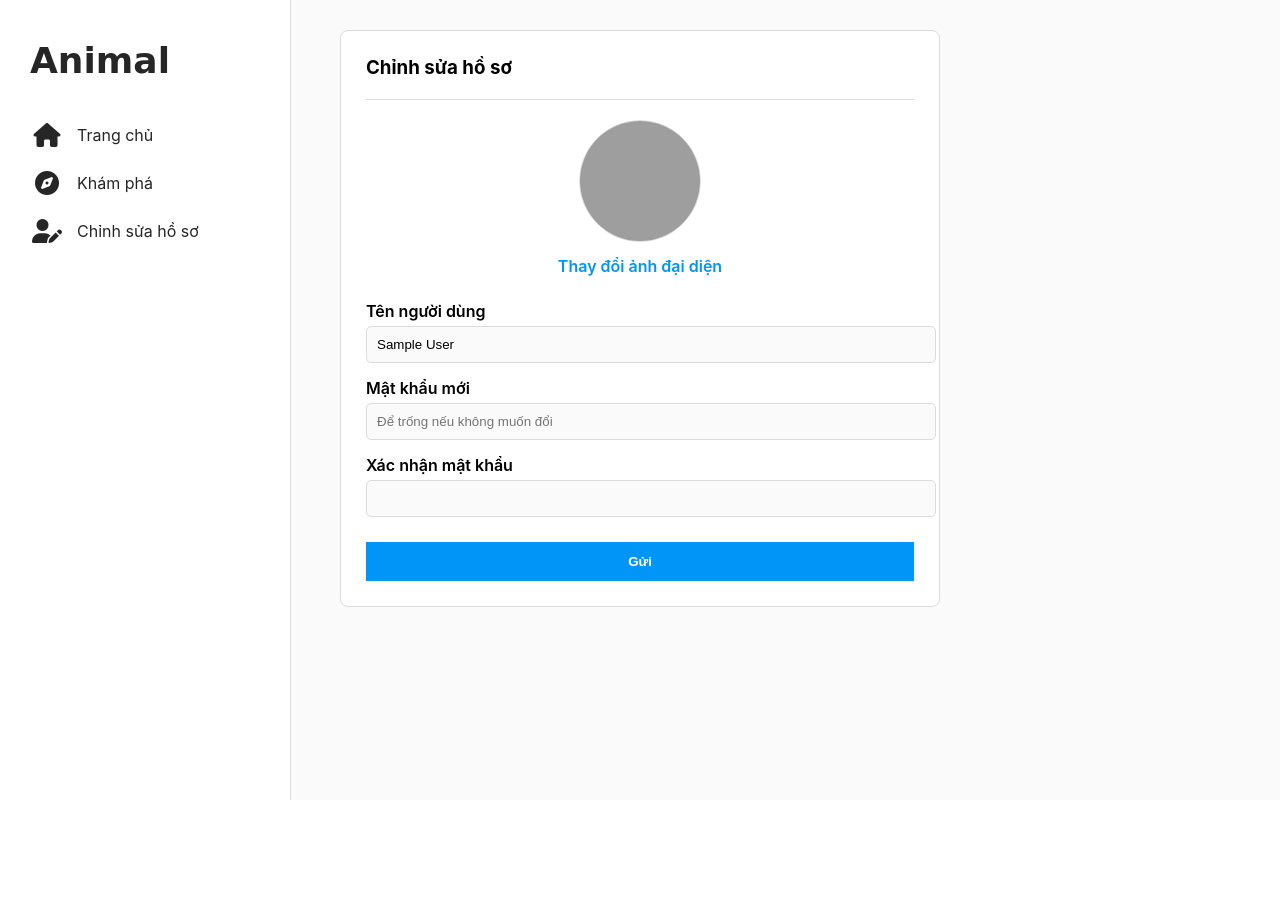
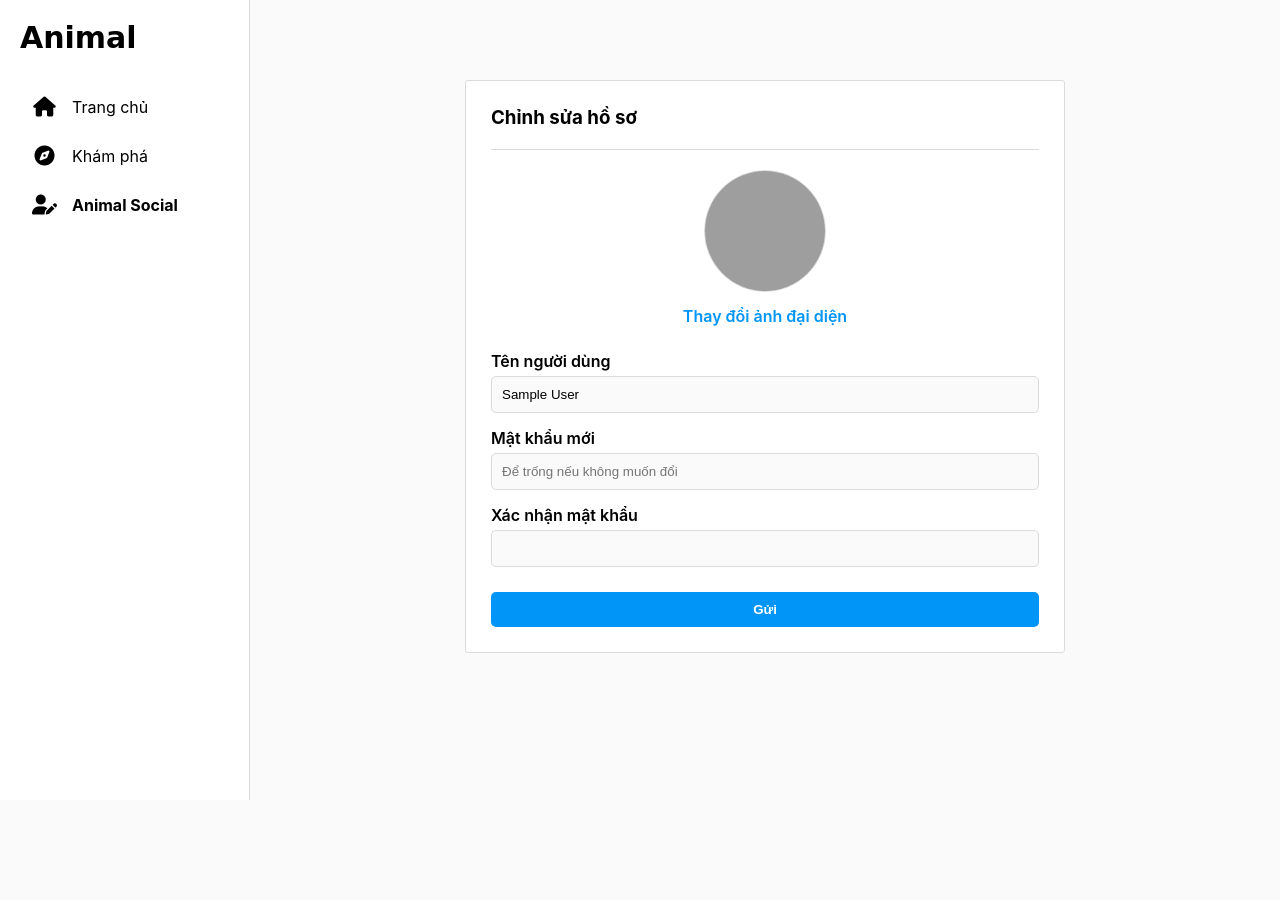
Before and after one commit to minhnhan1404/ANIMAL, a Laravel app: page /profile/edit in a window 1280 px wide. Before the commit the page ends 800 px from the top, so only its background shows below. Run offline with Laravel 12, Linux system fonts and the light colour scheme; the visitor is signed in with stand-in values (Sample User, id 1); grey boxes are pictures that could not be loaded.

Commit message:
Hoàn thiện chức năng quản lý người dùng cho Admin và sửa lỗi Route

```diff
--- /dev/null
+++ b/public/css/profile.css
@@ -0,0 +1,116 @@
+
+body {
+    margin: 0;
+    display: flex;
+    background-color: #fafafa;
+    font-family: -apple-system, BlinkMacSystemFont, "Segoe UI", Roboto, Helvetica, Arial, sans-serif;
+}
+
+/* Sidebar Styling */
+.sidebar {
+    width: 250px;
+    height: 100vh;
+    border-right: 1px solid #dbdbdb;
+    padding: 20px;
+    position: fixed;
+    left: 0;
+    top: 0;
+    background-color: #fff;
+    box-sizing: border-box;
+}
+
+.sidebar .logo {
+    font-size: 30px;
+    font-weight: bold;
+    margin-bottom: 30px;
+    display: block;
+    text-decoration: none;
+    color: black;
+    font-family: 'Comic Sans MS', cursive;
+}
+
+.menu-item {
+    display: flex;
+    align-items: center;
+    padding: 12px;
+    text-decoration: none;
+    color: black;
+    font-size: 16px;
+    border-radius: 8px;
+    margin-bottom: 5px;
+    transition: background 0.3s;
+}
+
+.menu-item:hover {
+    background-color: #f2f2f2;
+}
+
+.menu-item i {
+    margin-right: 15px;
+    font-size: 20px;
+    width: 25px;
+    text-align: center;
+}
+
+.menu-item.active {
+    font-weight: bold;
+}
+
+/* Main Content Area */
+.main-content {
+    margin-left: 250px;
+    flex: 1;
+    display: flex;
+    justify-content: center;
+    align-items: flex-start;
+    padding: 50px 20px;
+    min-height: 100vh;
+}
+
+.instagram-container {
+    width: 100%;
+    max-width: 600px;
+}
+
+.post-card {
+    padding: 25px;
+    background: white;
+    border: 1px solid #dbdbdb;
+    border-radius: 3px;
+}
+
+/* Form Elements */
+.form-group {
+    margin-bottom: 15px;
+}
+
+.form-group label {
+    font-weight: 600;
+    display: block;
+    margin-bottom: 5px;
+}
+
+.form-input {
+    width: 100%;
+    padding: 10px;
+    border: 1px solid #dbdbdb;
+    border-radius: 5px;
+    background: #fafafa;
+    box-sizing: border-box;
+}
+
+.submit-btn {
+    width: 100%;
+    padding: 10px;
+    background: #0095f6;
+    color: white;
+    border: none;
+    border-radius: 5px;
+    font-weight: bold;
+    cursor: pointer;
+    margin-top: 10px;
+}
+
+.submit-btn:hover {
+    background: #1877f2;
+}
--- a/resources/views/admin/edit_animal.blade.php
+++ b/resources/views/admin/edit_animal.blade.php
@@ -5,7 +5,7 @@
     <meta name="viewport" content="width=device-width, initial-scale=1.0">
     <title>Chỉnh sửa loài vật - Animalia</title>
     <link rel="stylesheet" href="{{ asset('css/admin-style.css') }}">
-    <link rel="stylesheet" href="{{ asset('css/admin-form.css') }}">
+    <link rel="stylesheet" href="{{ asset('css/form.css') }}">
     <link rel="stylesheet" href="https://cdnjs.cloudflare.com/ajax/libs/font-awesome/6.4.0/css/all.min.css">
 </head>
 <body>
--- a/resources/views/admin/post.blade.php
+++ b/resources/views/admin/post.blade.php
@@ -7,7 +7,7 @@
 
     {{-- Nhúng CSS chuẩn của Dashboard để giữ Sidebar luôn đẹp --}}
     <link rel="stylesheet" href="{{ asset('css/admin-style.css') }}">
-    <link rel="stylesheet" href="{{ asset('css/admin-post.css') }}">
+    <link rel="stylesheet" href="{{ asset('css/post.css') }}">
     <link rel="stylesheet" href="https://cdnjs.cloudflare.com/ajax/libs/font-awesome/6.4.0/css/all.min.css">
     <link href="https://cdn.jsdelivr.net/npm/bootstrap@5.3.0/dist/css/bootstrap.min.css" rel="stylesheet">
 </head>
--- a/resources/views/home.blade.php
+++ b/resources/views/home.blade.php
@@ -77,6 +77,10 @@
                     <a href="{{ route('home', ['category' => 'Thú']) }}" class="nav-filter-btn {{ request('category') == 'Thú' ? 'active' : '' }}">Thú</a>
                     <a href="{{ route('home', ['category' => 'Chim']) }}" class="nav-filter-btn {{ request('category') == 'Chim' ? 'active' : '' }}">Chim</a>
                     <a href="{{ route('home', ['category' => 'Đại dương']) }}" class="nav-filter-btn {{ request('category') == 'Đại dương' ? 'active' : '' }}">Đại dương</a>
+                     <a href="{{ route('home', ['category' => 'Bò sát']) }}" class="nav-filter-btn {{ request('category') == 'Bò sát' ? 'active' : '' }}">Bò sát</a>
+                    <a href="{{ route('home', ['category' => 'Côn trùng']) }}" class="nav-filter-btn {{ request('category') == 'Côn trùng' ? 'active' : '' }}">Côn trùng</a>
+                    <a href="{{ route('home', ['category' => 'Linh trưởng']) }}" class="nav-filter-btn {{ request('category') == 'Linh trưởng' ? 'active' : '' }}">Linh trưởng</a>
+
                 </div>
             </div>
 
--- a/resources/views/profile/edit.blade.php
+++ b/resources/views/profile/edit.blade.php
@@ -5,12 +5,31 @@
     <title>Chỉnh sửa hồ sơ - {{ Auth::user()->name }}</title>
     <link rel="stylesheet" href="https://cdnjs.cloudflare.com/ajax/libs/font-awesome/6.4.0/css/all.min.css">
     <link rel="stylesheet" href="{{ asset('css/social.css') }}">
+    <link rel="stylesheet" href="{{ asset('css/profile.css') }}">
 </head>
 <body>
-    @include('partials.sidebar') {{-- Hoặc dán code Sidebar của Nhan vào đây --}}
 
+    <div class="sidebar">
+        <a href="/" class="logo">Animal</a>
+
+        <a href="/" class="menu-item">
+            <i class="fas fa-home"></i> <span>Trang chủ</span>
+        </a>
+
+
+
+        <a href="{{ route('ai.nhandien') }}" class="menu-item btn-ai-hero">
+        <i class="fas fa-compass"></i> <span>Khám phá</span>
+        </a>
+
+        <a href="{{ route('social.index') }}" class="menu-item active">
+            <i class="fas fa-user-edit"></i> <span>Animal Social</span>
+        </a>
+    </div>
+
+    <div class="main-content">
         <div class="instagram-container">
-        <div class="post-card" style="padding: 25px;">
+            <div class="post-card">
                 <h3 style="margin-top: 0;">Chỉnh sửa hồ sơ</h3>
                 <hr style="border: 0; border-top: 1px solid #dbdbdb; margin: 20px 0;">
 
@@ -33,26 +52,24 @@
                         <input type="file" name="avatar" id="avatar-input" hidden onchange="previewAvatar(event)">
                     </div>
 
-                <div style="margin-bottom: 15px;">
-                    <label style="font-weight: 600; display: block; margin-bottom: 5px;">Tên người dùng</label>
-                    <input type="text" name="name" value="{{ Auth::user()->name }}"
-                           style="width: 100%; padding: 10px; border: 1px solid #dbdbdb; border-radius: 5px; background: #fafafa;">
+                    <div class="form-group">
+                        <label>Tên người dùng</label>
+                        <input type="text" name="name" value="{{ Auth::user()->name }}" class="form-input">
                     </div>
 
-                <div style="margin-bottom: 15px;">
-                    <label style="font-weight: 600; display: block; margin-bottom: 5px;">Mật khẩu mới</label>
-                    <input type="password" name="password" placeholder="Để trống nếu không muốn đổi"
-                           style="width: 100%; padding: 10px; border: 1px solid #dbdbdb; border-radius: 5px; background: #fafafa;">
+                    <div class="form-group">
+                        <label>Mật khẩu mới</label>
+                        <input type="password" name="password" placeholder="Để trống nếu không muốn đổi" class="form-input">
                     </div>
 
-                <div style="margin-bottom: 25px;">
-                    <label style="font-weight: 600; display: block; margin-bottom: 5px;">Xác nhận mật khẩu</label>
-                    <input type="password" name="password_confirmation"
-                           style="width: 100%; padding: 10px; border: 1px solid #dbdbdb; border-radius: 5px; background: #fafafa;">
+                    <div class="form-group">
+                        <label>Xác nhận mật khẩu</label>
+                        <input type="password" name="password_confirmation" class="form-input">
                     </div>
 
-                <button type="submit" class="submit-post-btn">Gửi</button>
+                    <button type="submit" class="submit-btn">Gửi</button>
                 </form>
+            </div>
         </div>
     </div>
 
@@ -62,7 +79,9 @@
             reader.onload = function() {
                 document.getElementById('avatarPreview').src = reader.result;
             };
+            if(event.target.files[0]) {
                 reader.readAsDataURL(event.target.files[0]);
+            }
         }
     </script>
 </body>
--- a/resources/views/social/index.blade.php
+++ b/resources/views/social/index.blade.php
@@ -14,14 +14,13 @@
         <div class="sidebar-logo"><h2>Animal</h2></div>
         <nav class="sidebar-nav">
             <a href="{{ url('/') }}"><i class="fas fa-home"></i> <span>Trang chủ</span></a>
-            <a href="#"><i class="fas fa-compass"></i> <span>Khám phá</span></a>
+            <a href="{{ route('ai.nhandien') }}" class="btn-ai-hero"><i class="fas fa-compass"></i> <span>Khám phá</span></a>
             <a href="{{ route('profile.edit') }}"><i class="fas fa-user-edit"></i> <span>Hồ sơ</span></a>
             <a href="#" onclick="document.getElementById('postModal').style.display='flex'"><i class="far fa-plus-square"></i> <span>Tạo</span></a>
         </nav>
     </div>
 
     <div class="instagram-container">
-        {{-- THÊM LẠI PHẦN THÔNG BÁO VỚI STYLE VIẾT TAY CHO CHẮC CHẮN --}}
         @if(session('error'))
             <div style="background: #fff5f5; color: #ed4956; padding: 12px; border-radius: 8px; margin-bottom: 15px; border: 1px solid #ffcccc; font-weight: 600; text-align: center;">
                 <i class="fas fa-exclamation-circle"></i> {{ session('error') }}
--- a/routes/web.php
+++ b/routes/web.php
@@ -6,33 +6,25 @@ use App\Http\Controllers\HomeController;
 use App\Http\Controllers\SocialController;
 use App\Http\Controllers\AdminController;
 use App\Http\Controllers\ProfileController;
+use App\Http\Controllers\AdminUserController;
 
-/*
-|--------------------------------------------------------------------------
-| WEB ROUTES
-|--------------------------------------------------------------------------
-*/
 
-/* 1. TRANG CHỦ & TÌM KIẾM */
+
     Route::get('/', [HomeController::class, 'index'])->name('home');
     Route::get('/search-suggestions', [HomeController::class, 'suggestions'])->name('search.suggestions');
     Route::get('/animal/detail/{id}', [HomeController::class, 'detail'])->name('animal.detail');
     Route::post('/animal/like/{id}', [HomeController::class, 'likeAnimal'])->name('animal.like');
 
-/* 2. HỆ THỐNG XÁC THỰC (AUTH) */
     Route::get('/login', function () { return view('auth.login'); })->name('login');
     Route::get('/register', function () { return view('auth.login'); })->name('register');
     Route::post('/login', [AuthController::class, 'login'])->name('login.post');
     Route::post('/register', [AuthController::class, 'register'])->name('register.post');
     Route::post('/logout', [AuthController::class, 'logout'])->name('logout');
 
-/* 3. MẠNG XÃ HỘI (SOCIAL) */
     Route::get('/social', [SocialController::class, 'index'])->name('social.index');
     Route::post('/social/store', [SocialController::class, 'store'])->name('social.store');
-// Route thả tim quan trọng nhất: Nhận ID từ URL và chạy vào hàm like($id)
     Route::post('/post/{id}/like', [SocialController::class, 'like'])->name('social.like');
 
-/* 4. NHẬN DIỆN AI (YOLO) */
     Route::get('/nhan-dien', function () { return view('nhandien'); })->name('ai.nhandien');
     Route::get('/get-animal-info/{name}', function ($name) {
     $animal = \App\Models\Animal::where('name', 'LIKE', '%' . $name . '%')->first();
@@ -46,20 +38,21 @@ Route::get('/get-animal-info/{name}', function ($name) {
     return response()->json(['error' => 'Chưa có dữ liệu chi tiết cho loài này'], 404);
 })->name('ai.get_info');
 
-/* 5. QUẢN TRỊ (ADMIN) */
     Route::middleware(['auth'])->group(function () {
     Route::get('/admin/dashboard', [AdminController::class, 'index'])->name('admin.dashboard');
 
-    // Quản lý động vật
     Route::get('/admin/animals/{id?}', [AdminController::class, 'manageAnimals'])->name('admin.animals');
     Route::post('/admin/animals/store', [AdminController::class, 'storeAnimal'])->name('admin.animals.store');
     Route::get('/admin/animals/delete/{id}', [AdminController::class, 'deleteAnimal'])->name('admin.animals.delete');
     Route::get('/admin/animals/edit/{id}', [AdminController::class, 'editAnimal'])->name('admin.animals.edit');
     Route::post('/admin/animals/update/{id}', [AdminController::class, 'updateAnimal'])->name('admin.animals.update');
 
-    // Quản lý bài viết mạng xã hội
     Route::get('/admin/posts', [AdminController::class, 'indexPost'])->name('admin.post.index');
     Route::post('/admin/posts/update/{id}', [AdminController::class, 'updateStatus'])->name('admin.post.update');
+
+    Route::get('/admin/users', [AdminUserController::class, 'indexUser'])->name('admin.users.index');
+    Route::post('/admin/users/update-role/{id}', [AdminUserController::class, 'updateUserRole'])->name('admin.users.update_role');
+    Route::get('/admin/users/delete/{id}', [AdminUserController::class, 'deleteUser'])->name('admin.users.delete');
 });
 
 
```
Also changed, not shown: app/Http/Controllers/AdminUserController.php (added, +33 -0 lines), public/css/users.css (added, +142 -0 lines), resources/views/admin/dashboard.blade.php (+17 -3 lines), resources/views/admin/manage_animals.blade.php (+12 -4 lines), resources/views/admin/users.blade.php (added, +95 -0 lines), public/css/form.css (renamed from public/css/admin-form.css), public/css/post.css (renamed from public/css/admin-post.css), public/uploads/1773410792.jpg (added), public/uploads/avatars/1772954450.jpg (added). Lines whose indentation alone changed are shown as unchanged.
